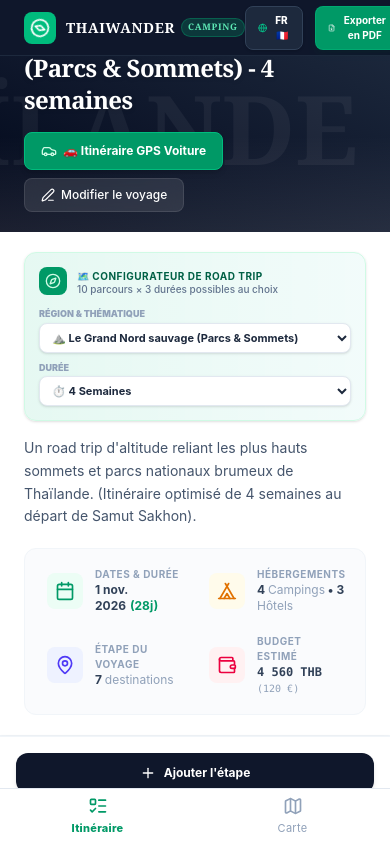
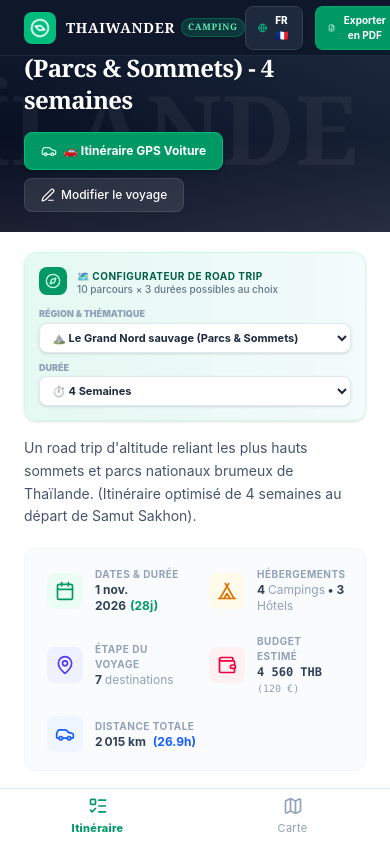
Before and after one commit to ericsotoca/ThaiWander, a React (Vite) app: page / in a window 390 px wide. Built offline with nearby package versions, Linux system fonts and the light colour scheme.

Commit message:
feat: add road trip distance and time analytics
- Implement Haversine formula and road estimation utilities
- Integrate cumulative distance/time display in TripHeader
- Refactor ItineraryList structure for improved layout control
- Remove deprecated preset entry from presetsData

```diff
--- a/src/components/ItineraryList.tsx
+++ b/src/components/ItineraryList.tsx
@@ -9,6 +9,7 @@ import {
 } from 'lucide-react';
 import { DEFAULT_ITINERARY } from '../initialData';
 import { THAI_TRANSLATIONS, UI_TRANSLATIONS } from '../translations';
+import { estimateRoadTripStats } from '../utils/distance';
 
 interface ItineraryListProps {
   items: ItineraryItem[];
@@ -503,8 +504,8 @@ export default function ItineraryList({
                 const displayItem = getTranslatedItem(item);
 
                 return (
+                  <div key={item.id} className="relative">
                     <div
-                    key={item.id}
                       onClick={() => !isEditing && onItemSelect(item.id)}
                       className={`group/card border rounded-xl bg-white shadow-sm transition-all duration-200 overflow-hidden ${
                         isSelected
@@ -729,6 +730,44 @@ export default function ItineraryList({
                       </div>
                     )}
                     </div>
+
+                    {/* Transit connector between consecutive items */}
+                    {globalIndex < items.length - 1 && (() => {
+                      const nextItem = items[globalIndex + 1];
+                      if (item.lat && item.lng && nextItem && nextItem.lat && nextItem.lng) {
+                        const stats = estimateRoadTripStats(item.lat, item.lng, nextItem.lat, nextItem.lng);
+                        const isTooLong = stats.hours > 3.0;
+
+                        return (
+                          <div className="flex items-center gap-2 pl-6 py-2 my-1 text-[11px] font-medium text-slate-400 select-none relative">
+                            {/* Dotted connector line */}
+                            <div className="absolute left-6 top-[-4px] bottom-[-4px] w-0.5 border-l-2 border-dashed border-slate-200"></div>
+
+                            <div className="z-10 flex items-center gap-1.5 bg-slate-50/90 border border-slate-200/80 px-2.5 py-1 rounded-full shadow-xs text-slate-600">
+                              <Car className="w-3.5 h-3.5 text-slate-400" />
+                              <span>
+                                {lang === 'fr' ? 'Vers étape suivante :' : 'ไปจุดแวะถัดไป :'}
+                              </span>
+                              <span className="font-extrabold text-slate-800">
+                                {stats.km} km
+                              </span>
+                              <span className="text-slate-300">•</span>
+                              <span className={`font-extrabold flex items-center gap-1 ${isTooLong ? 'text-amber-600' : 'text-slate-800'}`}>
+                                {stats.hours}h {lang === 'fr' ? 'de route' : 'ขับรถ'}
+                              </span>
+                              {isTooLong && (
+                                <span className="text-[10px] bg-amber-100 text-amber-800 px-1.5 py-0.5 rounded-md font-bold flex items-center gap-0.5 ml-1">
+                                  <AlertTriangle className="w-3 h-3 text-amber-600" />
+                                  <span>{lang === 'fr' ? '> 3h de route !' : 'ยาวเกิน 3 ชม.!'}</span>
+                                </span>
+                              )}
+                            </div>
+                          </div>
+                        );
+                      }
+                      return null;
+                    })()}
+                  </div>
                 );
               })}
             </div>
--- a/src/components/TripHeader.tsx
+++ b/src/components/TripHeader.tsx
@@ -2,6 +2,7 @@ import { useState } from 'react';
 import { TripSettings, ItineraryItem } from '../types';
 import { Calendar, Edit3, Save, MapPin, Compass, Wallet, Tent, Car } from 'lucide-react';
 import { ROUTE_TEMPLATES } from '../presetsData';
+import { calculateTotalItineraryStats } from '../utils/distance';
 
 interface TripHeaderProps {
   settings: TripSettings;
@@ -61,6 +62,7 @@ export default function TripHeader({
   const campingCount = items.filter(it => it.category === 'Camping').length;
   const lodgingCount = items.filter(it => it.category === 'Lodging').length;
   const totalBudget = items.reduce((sum, it) => sum + (it.budget || 0), 0);
+  const { totalKm, totalHours } = calculateTotalItineraryStats(items);
 
   // Fallback default translations
   const displayTitle = lang === 'th' && settings.title === "Road Trip Camping en Thaïlande"
@@ -231,7 +233,7 @@ export default function TripHeader({
         )}
 
         {/* Dashboard Indicators Card */}
-        <div className="grid grid-cols-2 sm:grid-cols-4 gap-3 bg-slate-50/70 rounded-xl p-3.5 border border-slate-100">
+        <div className="grid grid-cols-2 md:grid-cols-5 gap-3 bg-slate-50/70 rounded-xl p-3.5 border border-slate-100">
           <div className="flex items-center gap-3 px-2 py-1">
             <div className="p-2 bg-emerald-50 rounded-lg text-emerald-600">
               <Calendar className="w-5 h-5" />
@@ -288,6 +290,20 @@ export default function TripHeader({
               </div>
             </div>
           </div>
+
+          <div className="flex items-center gap-3 px-2 py-1 col-span-2 md:col-span-1">
+            <div className="p-2 bg-blue-50 rounded-lg text-blue-600">
+              <Car className="w-5 h-5" />
+            </div>
+            <div>
+              <div className="text-[10px] uppercase font-bold text-slate-400 tracking-wider">
+                {lang === 'fr' ? "Distance Totale" : "ระยะทางทั้งหมด"}
+              </div>
+              <div className="text-xs font-bold text-slate-700">
+                {totalKm.toLocaleString(lang === 'fr' ? 'fr-FR' : 'th-TH')} km <span className="text-blue-600 ml-1">({totalHours}h)</span>
+              </div>
+            </div>
+          </div>
         </div>
       </div>
     </div>
--- /dev/null
+++ b/src/utils/distance.ts
@@ -0,0 +1,69 @@
+/**
+ * Calculates the Haversine (straight line) distance between two sets of coordinates.
+ */
+export function getHaversineDistance(lat1: number, lng1: number, lat2: number, lng2: number): number {
+  if (!lat1 || !lng1 || !lat2 || !lng2) return 0;
+
+  const R = 6371; // Earth's radius in km
+  const dLat = (lat2 - lat1) * Math.PI / 180;
+  const dLng = (lng2 - lng1) * Math.PI / 180;
+  const a =
+    Math.sin(dLat / 2) * Math.sin(dLat / 2) +
+    Math.cos(lat1 * Math.PI / 180) * Math.cos(lat2 * Math.PI / 180) *
+    Math.sin(dLng / 2) * Math.sin(dLng / 2);
+  const c = 2 * Math.atan2(Math.sqrt(a), Math.sqrt(1 - a));
+  const distance = R * c;
+  return distance;
+}
+
+/**
+ * Estimates the real road distance in kilometers (usually ~1.3x straight-line distance due to curves)
+ * and the driving duration in hours/minutes.
+ */
+export function estimateRoadTripStats(lat1: number, lng1: number, lat2: number, lng2: number) {
+  const geoDist = getHaversineDistance(lat1, lng1, lat2, lng2);
+  if (geoDist === 0) {
+    return { km: 0, hours: 0, minutes: 0 };
+  }
+
+  // Road winding factor in Thailand is typically ~1.3x the straight line distance
+  const roadKm = Math.round(geoDist * 1.3);
+
+  // Average road trip speed in Thailand (mix of highways, local roads, and mountain trails) is ~75 km/h
+  const minutes = Math.round((roadKm / 75) * 60);
+  const hours = parseFloat((minutes / 60).toFixed(1));
+
+  return {
+    km: roadKm,
+    hours: hours,
+    minutes: minutes
+  };
+}
+
+/**
+ * Calculates the total cumulative road distance and travel time for an entire list of itinerary items.
+ */
+export function calculateTotalItineraryStats(items: { lat?: number; lng?: number }[]) {
+  let totalKm = 0;
+  let totalMinutes = 0;
+
+  const validItems = items.filter(item => item.lat && item.lng);
+
+  for (let i = 0; i < validItems.length - 1; i++) {
+    const p1 = validItems[i];
+    const p2 = validItems[i + 1];
+    if (p1.lat && p1.lng && p2.lat && p2.lng) {
+      const stats = estimateRoadTripStats(p1.lat, p1.lng, p2.lat, p2.lng);
+      totalKm += stats.km;
+      totalMinutes += stats.minutes;
+    }
+  }
+
+  const totalHours = parseFloat((totalMinutes / 60).toFixed(1));
+
+  return {
+    totalKm,
+    totalHours,
+    totalMinutes
+  };
+}
```
Also changed, not shown: src/presetsData.ts (+22 -22 lines). Lines whose indentation alone changed are shown as unchanged.
